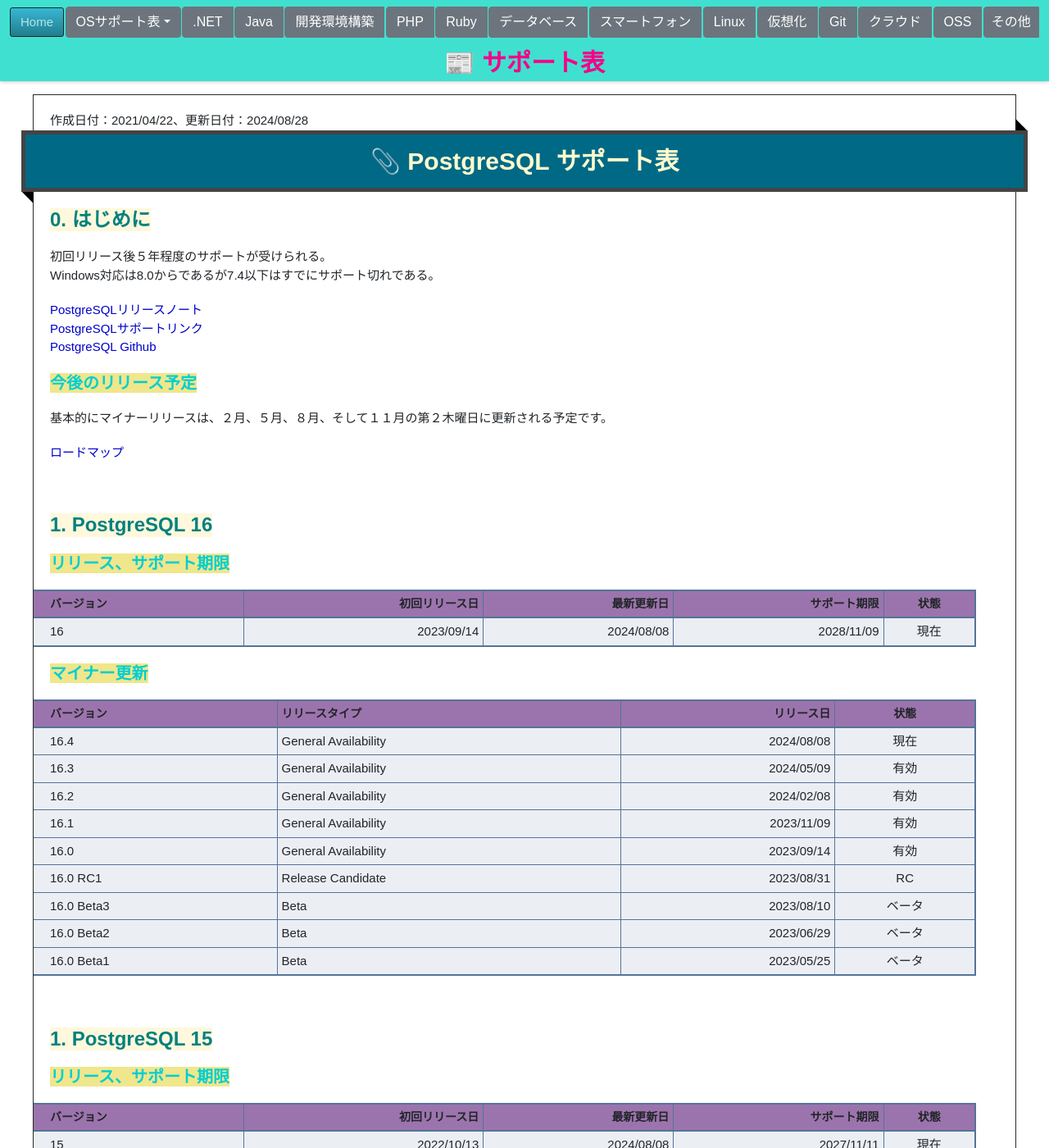
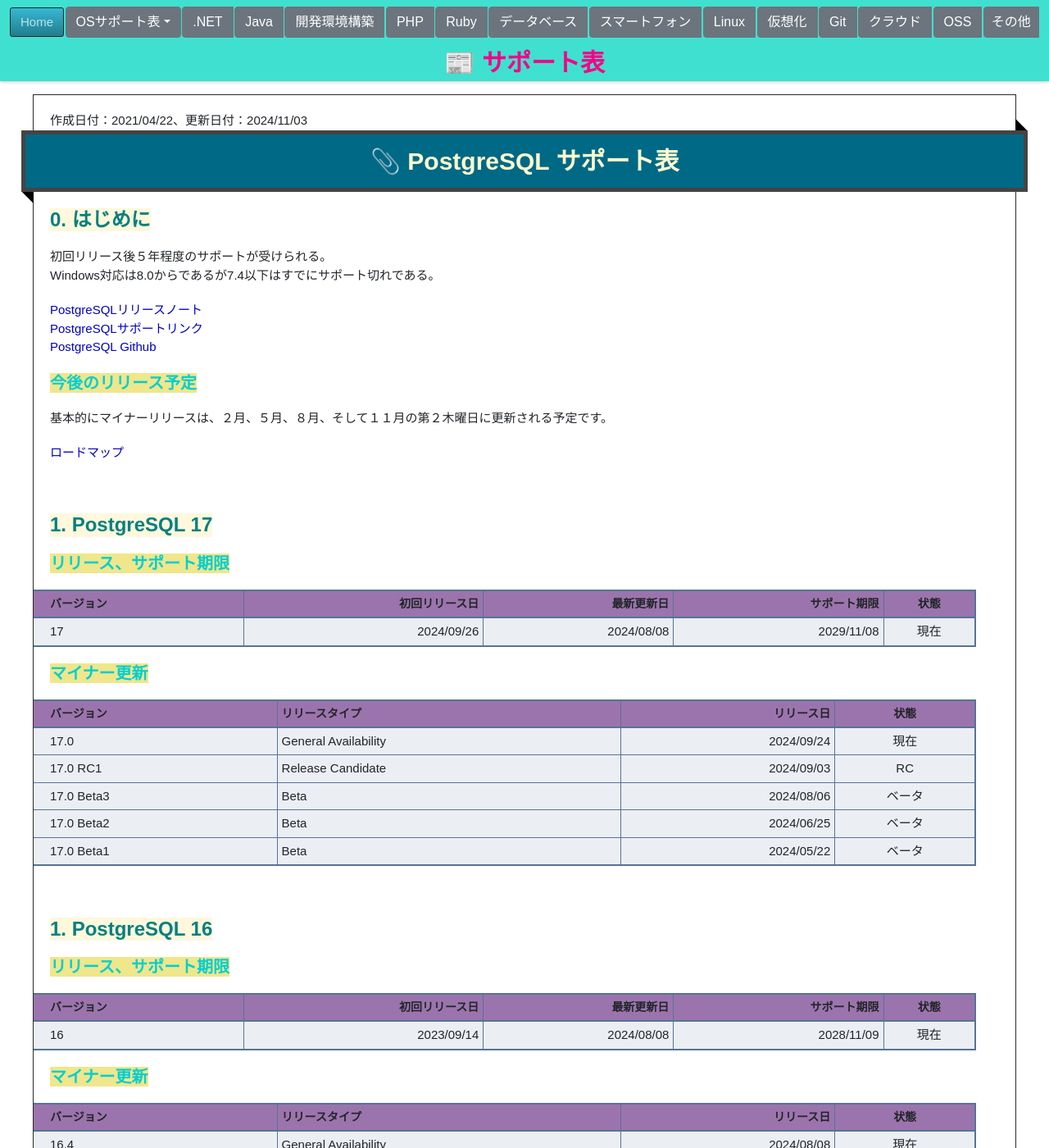
Before and after one commit to person-carrying-water/person-carrying-water.github.io, a Jekyll site: the page built from Contents/PostgreSql/PostgreSqlSupport.md, in a window 1280 px wide and 1400 px high. Shown: the whole window at 82% size. Built offline with Jekyll 4.4.1, drawn with Linux system fonts in a browser that asks for light colours; nearby versions of some CDN libraries; emoji names are drawn with the system emoji font.

Commit message:
Win241103

```diff
--- a/Contents/PostgreSql/PostgreSqlSupport.md
+++ b/Contents/PostgreSql/PostgreSqlSupport.md
@@ -3,7 +3,7 @@
 title: ":newspaper: サポート表"
 description: ":paperclip: PostgreSQL サポート表"
 date: "2021/04/22"
-lastmod: "2024/08/28"
+lastmod: "2024/11/03"
 ---
 
 ## 0. はじめに
@@ -20,6 +20,26 @@
 基本的にマイナーリリースは、２月、５月、８月、そして１１月の第２木曜日に更新される予定です。
 
 [ロードマップ](https://www.postgresql.org/developer/roadmap/)
+
+<br />
+
+## 1. PostgreSQL 17
+
+### リリース、サポート期限
+
+| バージョン | 初回リリース日 | 最新更新日  | サポート期限 |  状態  |
+| :-------- | ------------: | ---------: | ----------: | :----: |
+| 17        | 2024/09/26    | 2024/08/08 | 2029/11/08  |  現在  |
+
+### マイナー更新
+
+| バージョン | リリースタイプ        | リリース日  |   状態   |
+| :-------- | :------------------- | ---------: | :------: |
+| 17.0      | General Availability | 2024/09/24 |   現在   |
+| 17.0 RC1  | Release Candidate    | 2024/09/03 | RC    |
+| 17.0 Beta3| Beta                 | 2024/08/06 | ベータ |
+| 17.0 Beta2| Beta                 | 2024/06/25 | ベータ |
+| 17.0 Beta1| Beta                 | 2024/05/22 | ベータ |
 
 <br />
 
```
Also changed, not shown: Contents/PostgreSql/PgAdminSupport.md (+4 -3 lines).
